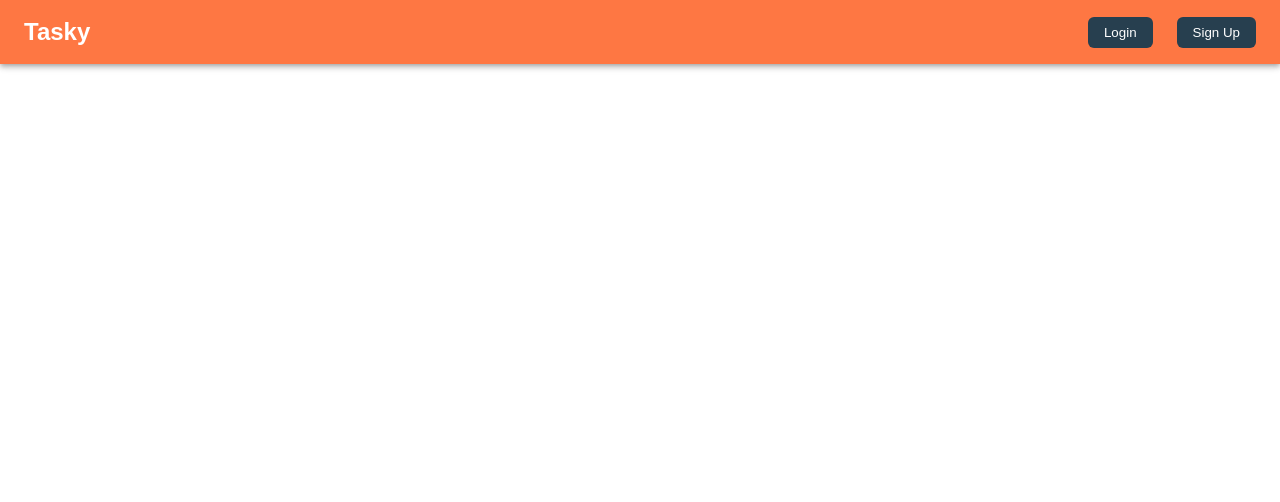
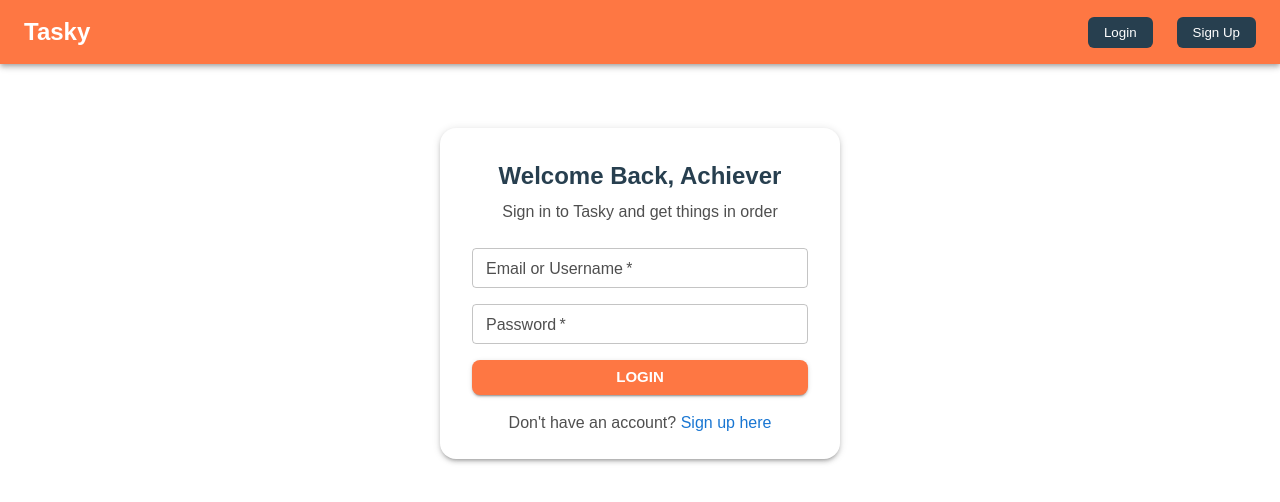
Before and after one commit to JaninWanjiru/Tasky-App, a React (Vite) app in the folder Client/: page /login in a window 1280 px wide. Shown: the top 502 px of the page. Built offline with nearby package versions, Linux system fonts and the light colour scheme.

Commit message:
add and style content in LoginPage

```diff
--- a/Client/src/pages/LoginPage.tsx
+++ b/Client/src/pages/LoginPage.tsx
@@ -1,7 +1,57 @@
+import { Link } from "react-router-dom";
+import { Box, Card, CardContent, Typography, TextField, Button } from "@mui/material";
+
 function LoginPage() {
   return (
-    <></>
-  )
-}
+    <Box component="form" sx={{ bgcolor: "#fff", px: { xs: 2, sm: 0 } }}>
+      <Card elevation={3} sx={{ maxWidth: 400, mx: "auto", mt: 8, borderRadius: 4 }}>
+        <CardContent sx={{ p: 4 }}>
+          <Typography variant="h5" fontWeight="bold" align="center" gutterBottom>
+            Welcome Back, Achiever
+          </Typography>
+          <Typography color="text.secondary" align="center" sx={{ mb: 3 }}>
+            Sign in to Tasky and get things in order
+          </Typography>
+          <Box>
+            <TextField
+              size="small"
+              label="Email or Username"
+              placeholder="Enter your email or username"
+              fullWidth
+              required
+              sx={{ mb: 2 }}
+            />
+            <TextField
+              size="small"
+              label="Password"
+              name="password"
+              type="password"
+              placeholder="Enter your password"
+              fullWidth
+              required
+              sx={{ mb: 2 }}
+            />
+            <Button
+              type="button"
+              variant="contained"
+              color="primary"
+              fullWidth
+              size="small"
+              sx={{ fontWeight: "bold", fontSize: 15, borderRadius: 2, mb: 2 }}
+            >
+              Login
+            </Button>
+          </Box>
+          <Typography align="center" color="text.secondary">
+            Don't have an account?{' '}
+            <Link to="/signup" style={{ color: "#1976d2", textDecoration: "none" }}>
+              Sign up here
+            </Link>
+          </Typography>
+        </CardContent>
+      </Card>
+    </Box>
+  );
+};
 
 export default LoginPage;
```
